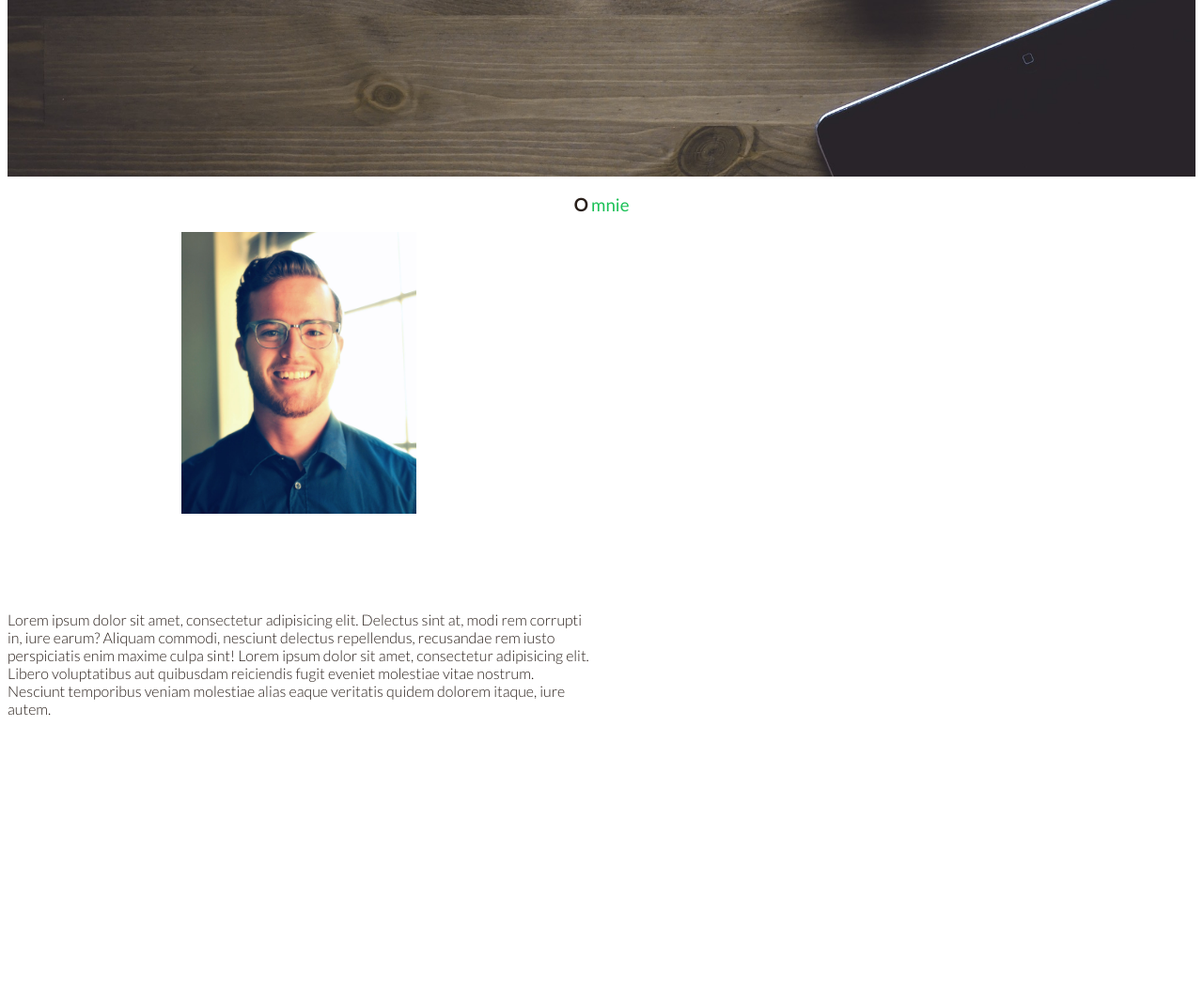
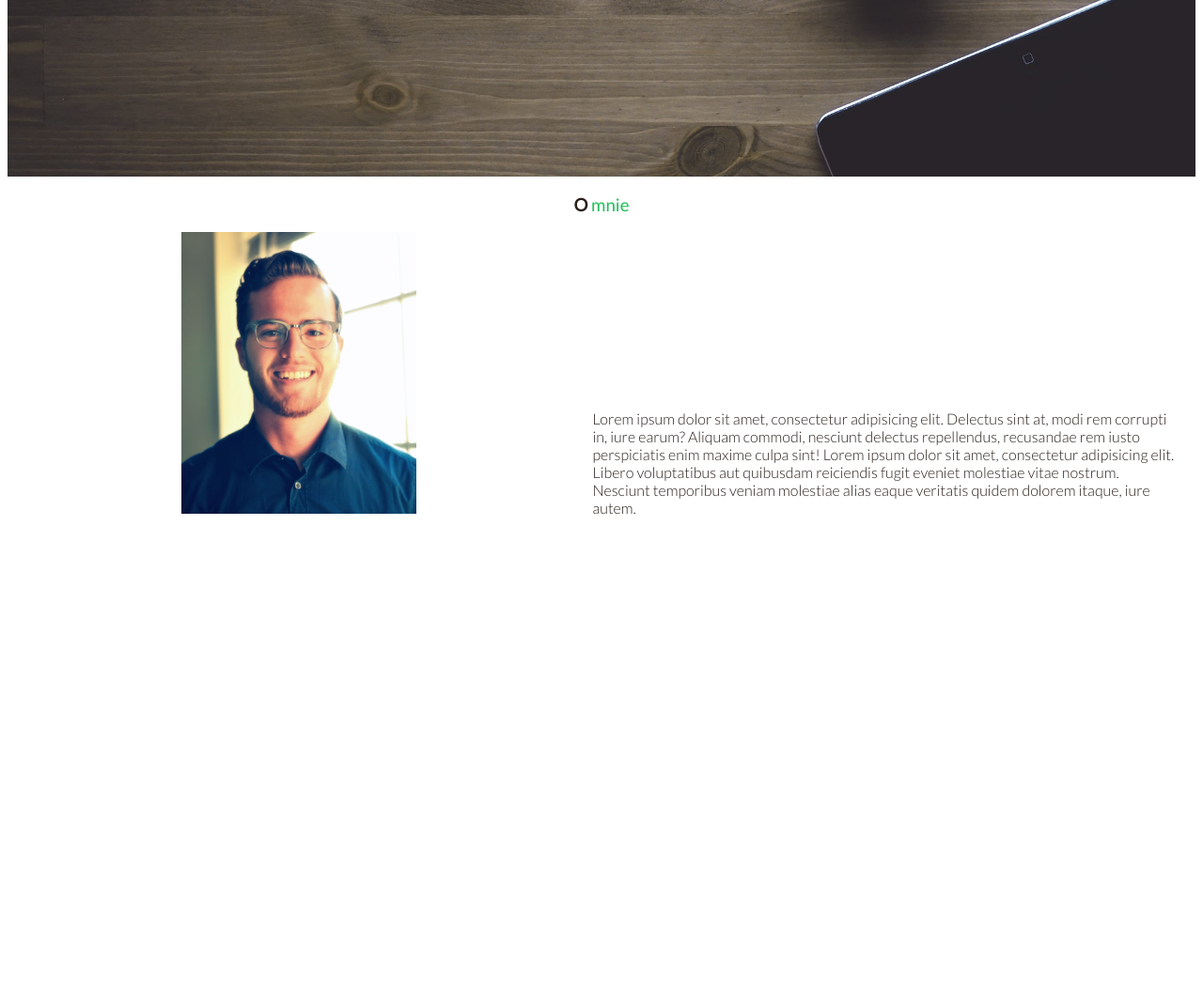
Before and after one commit to Fjarek/Portfolio1, a plain HTML site: page index.html in a window 1280 px wide. Shown: the part 620-1673 px from the top of the page at 94% size. After the commit the page ends 1178 px from the top, so only its background shows below. Drawn offline with Linux system fonts and the light colour scheme.

Commit message:
lekkie poprawki

```diff
--- a/css/style.css
+++ b/css/style.css
@@ -87,30 +87,23 @@ span{
 
 /* SECTION ABOUT */
 
-#about{
-    position: relative;
-}
-
-
 
 #about div{
     display: inline-block;
     width: 49%;
-    height: 400px;
+
 
 }
 
-#about  img{
-    position: abslute;
+#about .image{
+    text-align: center;
+}
+#about .image img{
+
     height: 300px;
     width: 250px;
-    display: block;
-    top: 50%;
-    margin: auto;
+    /* display: block; */
 
-}
-#about .content{
-    display: block;
 
 }
 
```
